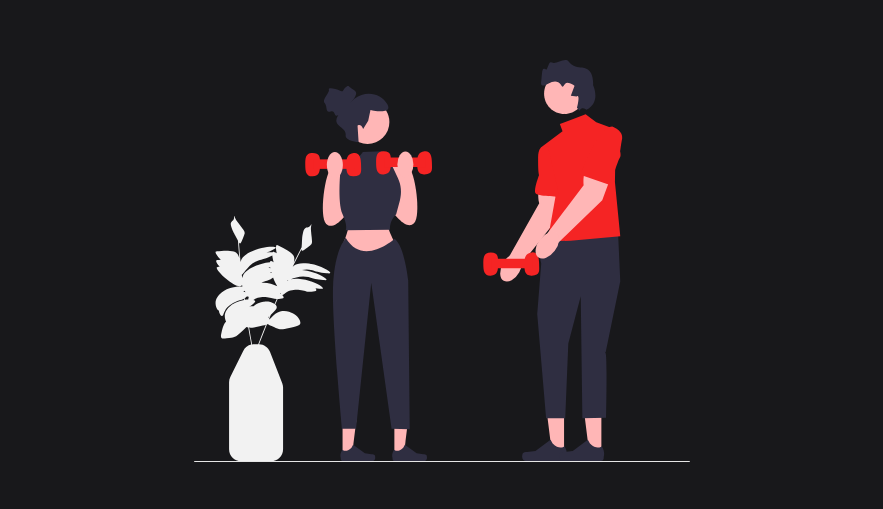
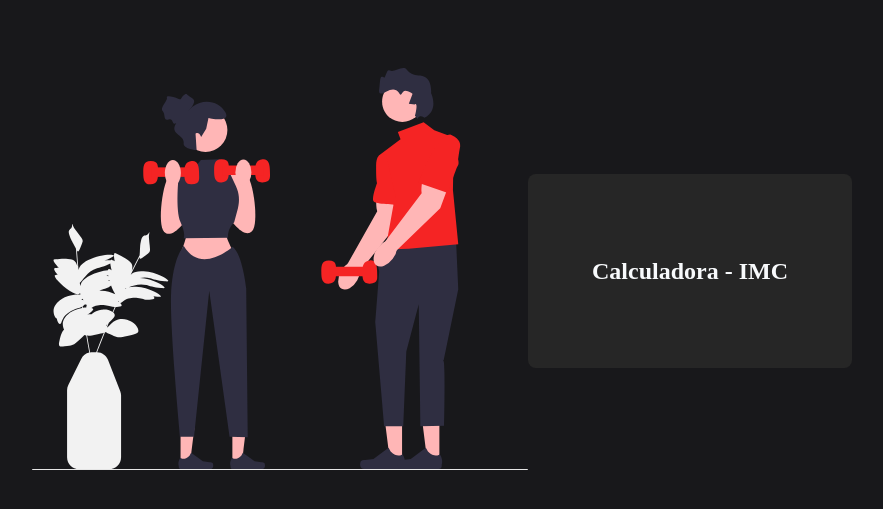
Before and after one commit to LucasRiosF/dts2-revisao01, a plain HTML site: page index.html in a window 1280 px wide. Shown: the part 137-646 px from the top of the page, without its empty margins (198-1081 px from the left). Drawn offline with Linux system fonts and the light colour scheme.

Commit message:
feat: add Poppins Font

```diff
--- a/assets/css/style.index.css
+++ b/assets/css/style.index.css
@@ -1,4 +1,8 @@
+@import url(@import url('https://fonts.googleapis.com/css2?family=Poppins:wght@100;200;300;400;500;600&display=swap'););
+
+/*Reset CSS*/
 * {
+    font-family: 'Poppins', sans-serif;
     margin: 0;
     padding: 0;
     box-sizing: border-box;
@@ -19,3 +23,18 @@ main {
 img {
     width: 31rem;
 }
+
+#form {
+    display: flex;
+    flex-direction: column;
+    padding: 2rem;
+    color: #f8fafc;
+    background-color: #262626;
+    border-radius: 8px;
+}
+
+#calculator {
+    display: flex;
+    flex-direction: column;
+    padding: 2rem;
+}
--- a/index.html
+++ b/index.html
@@ -14,7 +14,9 @@
         </section>
 
         <section id="form">
-
+            <div id="calculator">
+                <h1 id="title">Calculadora - IMC</h1>
+            </div>
         </section>
     </main>
 </body>
```
